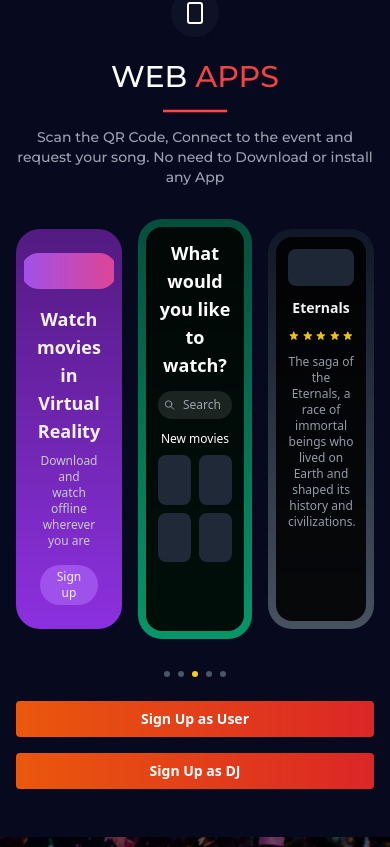
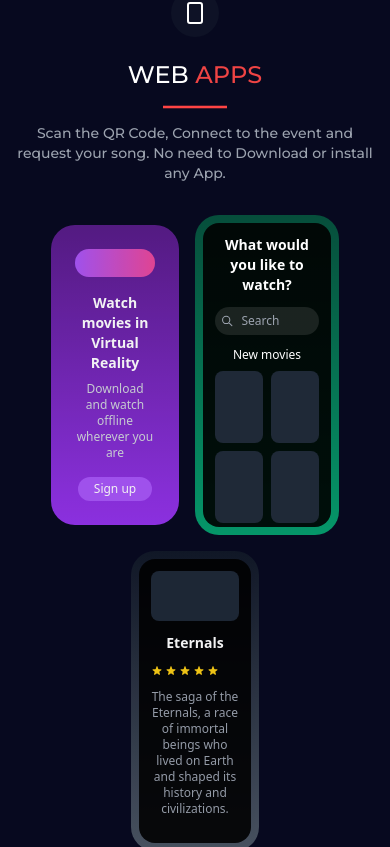
Before and after one commit to harsh-sharmaji/Globus-DJFY, a React (Vite) app: page / in a window 390 px wide. Shown: the part 7237-8084 px from the top of the page. Built offline with nearby package versions, Linux system fonts and the light colour scheme; a web font is replaced by a local one.

Commit message:
Update WebApp.jsx

```diff
--- a/src/components/WebApp.jsx
+++ b/src/components/WebApp.jsx
@@ -10,34 +10,36 @@
               <line x1="12" y1="18" x2="12" y2="18" />
             </svg>
           </div>
-            <h1 className="text-3xl font-montserrat font-medium  mb-2">WEB <span className="text-red-500">APPS</span></h1>
+          <h1 className="text-2xl sm:text-3xl font-montserrat font-medium mb-2">
+            WEB <span className="text-red-500">APPS</span>
+          </h1>
           <div className="flex justify-center mb-2">
             <svg xmlns="http://www.w3.org/2000/svg" className="h-4 w-16" viewBox="0 0 100 20">
               <rect x="0" y="8" width="100" height="4" fill="#ff4444" />
             </svg>
           </div>
-            <p className="text-gray-400 text-sm max-w-2xl font-montserrat font-medium mx-auto">
-              Scan the QR Code, Connect to the event and request your song. No need to Download or install any App
+          <p className="text-gray-400 text-sm sm:text-base max-w-2xl font-montserrat font-medium mx-auto">
+            Scan the QR Code, Connect to the event and request your song. No need to Download or install any App.
           </p>
         </div>
 
         {/* Phone Mockups */}
-          <div className="flex justify-center items-center gap-4 mb-8">
+        <div className="flex flex-wrap justify-center items-center gap-4 mb-8">
           {/* VR Movie Phone */}
-            <div className="w-48 h-[400px] bg-gradient-to-b from-purple-900 to-purple-600 rounded-3xl p-2 overflow-hidden opacity-95">
+          <div className="w-32 sm:w-48 h-[300px] sm:h-[400px] bg-gradient-to-b from-purple-900 to-purple-600 rounded-3xl p-2 overflow-hidden opacity-95">
             <div className="h-full rounded-2xl overflow-hidden flex flex-col items-center justify-center text-center p-4">
-                <div className="w-24 h-24 rounded-full bg-gradient-to-r from-purple-500 to-pink-500 mb-4" />
-                <h3 className="text-lg font-bold mb-2">Watch movies in Virtual Reality</h3>
+              <div className="w-20 sm:w-24 h-20 sm:h-24 rounded-full bg-gradient-to-r from-purple-500 to-pink-500 mb-4" />
+              <h3 className="text-sm sm:text-lg font-bold mb-2">Watch movies in Virtual Reality</h3>
               <p className="text-xs text-gray-300 mb-4">Download and watch offline wherever you are</p>
               <button className="px-4 py-1 bg-purple-500 rounded-full text-xs">Sign up</button>
             </div>
           </div>
 
           {/* Movie Selection Phone */}
-            <div className="w-52 h-[420px] bg-gradient-to-b from-emerald-900 to-emerald-600 rounded-3xl p-2 z-10 ">
+          <div className="w-36 sm:w-52 h-[320px] sm:h-[420px] bg-gradient-to-b from-emerald-900 to-emerald-600 rounded-3xl p-2 z-10">
             <div className="h-full bg-black/90 rounded-2xl p-3">
               <div className="space-y-3">
-                  <h3 className="text-lg font-bold">What would you like to watch?</h3>
+                <h3 className="text-sm sm:text-lg font-bold">What would you like to watch?</h3>
                 <div className="flex items-center bg-white/10 rounded-full p-1.5">
                   <svg className="h-4 w-4 text-gray-400" fill="none" stroke="currentColor" viewBox="0 0 24 24">
                     <path strokeLinecap="round" strokeLinejoin="round" strokeWidth="2" d="M21 21l-6-6m2-5a7 7 0 11-14 0 7 7 0 0114 0z" />
@@ -57,7 +59,7 @@
           </div>
 
           {/* Movie Details Phone */}
-            <div className="w-48 h-[400px] bg-gradient-to-b from-gray-900 to-gray-600 rounded-3xl p-2 overflow-hidden opacity-95">
+          <div className="w-32 sm:w-48 h-[300px] sm:h-[400px] bg-gradient-to-b from-gray-900 to-gray-600 rounded-3xl p-2 overflow-hidden opacity-95">
             <div className="h-full bg-black/90 rounded-2xl p-3">
               <div className="space-y-3">
                 <div className="aspect-video bg-gray-800 rounded-lg mb-2" />
@@ -69,7 +71,9 @@
                     </svg>
                   ))}
                 </div>
-                  <p className="text-xs text-gray-400">The saga of the Eternals, a race of immortal beings who lived on Earth and shaped its history and civilizations.</p>
+                <p className="text-xs text-gray-400">
+                  The saga of the Eternals, a race of immortal beings who lived on Earth and shaped its history and civilizations.
+                </p>
               </div>
             </div>
           </div>
@@ -85,17 +89,16 @@
           ))}
         </div>
 
-
         {/* CTA Buttons */}
-          <div className="flex flex-col sm:flex-row justify-center gap-4">
-            <button className="px-6 py-2 bg-gradient-to-r from-orange-600 to-red-600 rounded text-sm font-semibold hover:opacity-90 transition-opacity">
+        <div className="flex flex-wrap justify-center gap-4">
+          <button className="px-4 sm:px-6 py-2 bg-gradient-to-r from-orange-600 to-red-600 rounded text-sm font-semibold hover:opacity-90 transition-opacity">
             Sign Up as User
           </button>
-            <button className="px-6 py-2 bg-gradient-to-r from-orange-600 to-red-600 rounded text-sm font-semibold hover:opacity-90 transition-opacity">
+          <button className="px-4 sm:px-6 py-2 bg-gradient-to-r from-orange-600 to-red-600 rounded text-sm font-semibold hover:opacity-90 transition-opacity">
             Sign Up as DJ
           </button>
         </div>
       </div>
     </div>
-    )
+  );
 }
```
Lines whose indentation alone changed are shown as unchanged.
